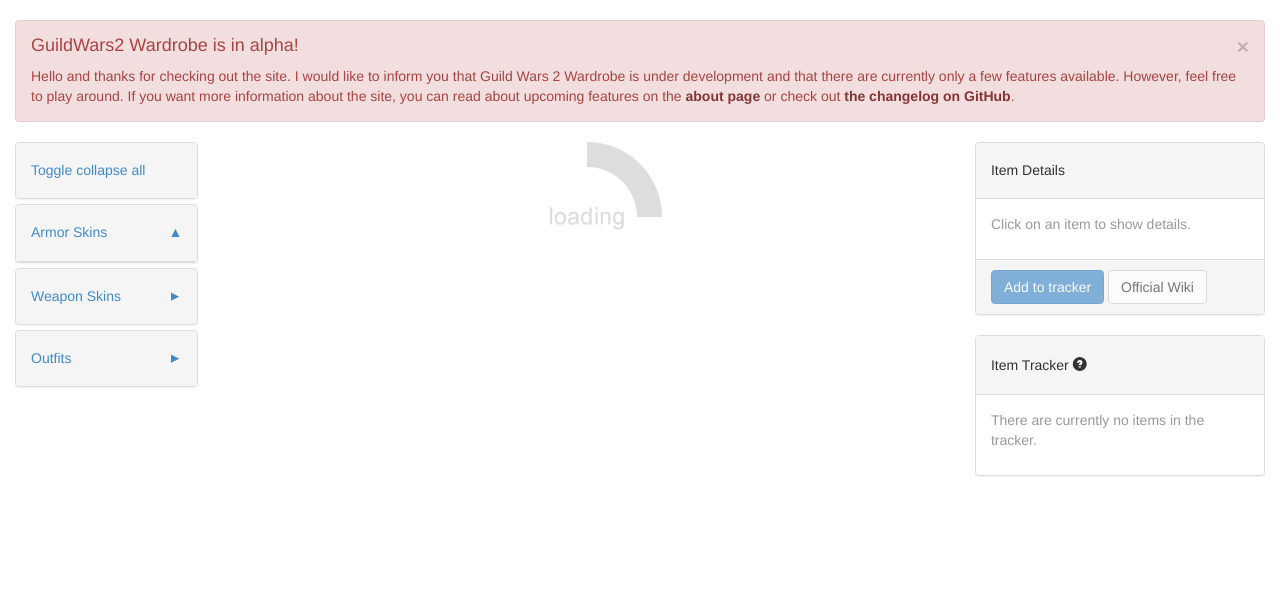
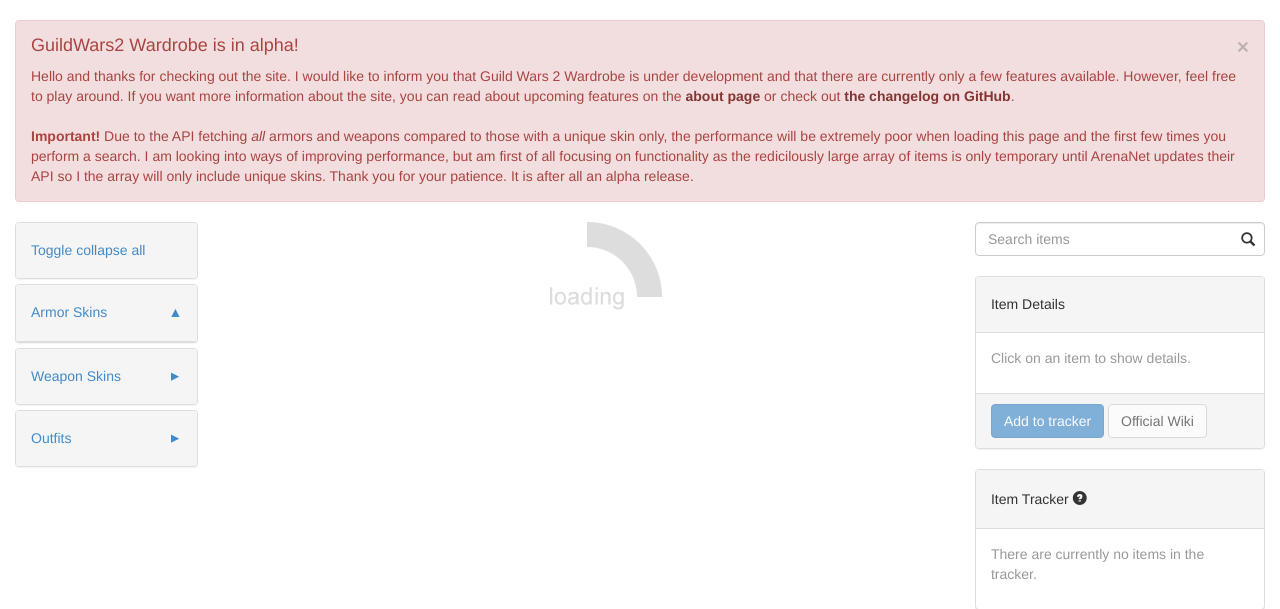
Before and after one commit to nightzirch/gw2wardrobe, a PHP site: page / in a window 1280 px wide. Shown: the part 52-661 px from the top of the page. Run offline with PHP 8.4, Linux system fonts and the light colour scheme; some libraries are stand-ins or nearby versions.

Commit message:
Search functionality added
Search for items! Performance is extremely poor at the moment.

```diff
--- a/css/style.css
+++ b/css/style.css
@@ -1,5 +1,6 @@
 #sortMenu .panel > .list-group,
-#menu .panel > .list-group {
+#menu .panel > .list-group,
+#ressources .panel > .list-group {
 	border-top: 1px solid #ddd;
 }
 
@@ -54,6 +55,19 @@ nav > .bg-primary {
 	color: #fff;
 }
 
+#search {
+	margin-bottom: 20px;
+}
+
+#search .form-group,
+#search .form-group input {
+	width: 100%;
+}
+
+#search #clearSearch {
+	cursor: pointer;
+}
+
 #tracker ul {
 	margin-bottom: -1px;
 }
@@ -79,3 +93,8 @@ nav > .bg-primary {
 #tracker ul > a > .trackerName {
 	margin-top: 6px;
 }
+
+#author img {
+	width: 100px;
+	margin: 0 10px 10px 0;
+}
--- a/index.php
+++ b/index.php
@@ -31,7 +31,9 @@
 			<div class="alert alert-danger">
 				<button type="button" class="close" data-dismiss="alert" aria-hidden="true">&times;</button>
 				<h4>GuildWars2 Wardrobe is in alpha!</h4>
-				Hello and thanks for checking out the site. I would like to inform you that Guild Wars 2 Wardrobe is under development and that there are currently only a few features available. However, feel free to play around. If you want more information about the site, you can read about upcoming features on the <a class="alert-link" href="/about">about page</a> or check out <a class="alert-link" href="https://github.com/nightzirch/gw2wardrobe/commits/master">the changelog on GitHub</a>.
+				<p>Hello and thanks for checking out the site. I would like to inform you that Guild Wars 2 Wardrobe is under development and that there are currently only a few features available. However, feel free to play around. If you want more information about the site, you can read about upcoming features on the <a class="alert-link" href="/about">about page</a> or check out <a class="alert-link" href="https://github.com/nightzirch/gw2wardrobe/commits/master">the changelog on GitHub</a>.</p>
+				<br />
+				<p><strong>Important!</strong> Due to the API fetching <em>all</em> armors and weapons compared to those with a unique skin only, the performance will be extremely poor when loading this page and the first few times you perform a search. I am looking into ways of improving performance, but am first of all focusing on functionality as the redicilously large array of items is only temporary until ArenaNet updates their API so I the array will only include unique skins. Thank you for your patience. It is after all an alpha release.</p>
 			</div>
 
 			<div class="row">
@@ -108,14 +110,17 @@
 
 					<div id="itemsContainer" class="panel-group">
 						<div data-bind="foreach: armors">
-							<div class="panel panel-default">
+							<div class="panel panel-default" data-bind="visible: size() != 0">
 								<div class="panel-heading">
-									<a class="collapsed" data-toggle="collapse" data-bind='html: name + " (" + value.length + ")" + arrow, attr: {href: "#" + id}'></a>
+									<a class="collapsed" data-toggle="collapse" data-bind='html: name + arrow, attr: {href: "#" + id}'></a>
+									<span style="margin-right: -3px">(</span>
+									<span data-bind='text: size() + " / ", visible: size() != null'></span>
+									<span data-bind='text: value().length + ")"'></span>
 								</div>
 
 								<div class="panel-collapse collapse" data-bind="attr: {id: id}">
 									<div class="panel-body" data-bind="foreach: value">
-										<div class="itemBlock" data-bind='attr: {"data-gw2item": id}'>
+										<div class="itemBlock" data-bind='attr: {"data-gw2item": id}, visible: visible'>
 											<img data-bind="attr: {src: img}" />
 										</div>
 									</div>
@@ -124,23 +129,37 @@
 						</div>
 
 						<div data-bind="foreach: weapons">
-							<div class="panel panel-default">
+							<div class="panel panel-default" data-bind="visible: size() != 0">
 								<div class="panel-heading">
-									<a class="collapsed" data-toggle="collapse" data-bind='html: name + " (" + value.length + ")" + arrow, attr: {href: "#" + id}'></a>
+									<a class="collapsed" data-toggle="collapse" data-bind='html: name + arrow, attr: {href: "#" + id}'></a>
+									<span style="margin-right: -3px">(</span>
+									<span data-bind='text: size() + " / ", visible: size() != null'></span>
+									<span data-bind='text: value().length + ")"'></span>
 								</div>
 
 								<div class="panel-collapse collapse" data-bind="attr: {id: id}">
 									<div class="panel-body" data-bind="foreach: value">
-										<div class="itemBlock" data-bind='attr: {"data-gw2item": id}'>
+										<div class="itemBlock" data-bind='attr: {"data-gw2item": id}, visible: visible'>
 											<img data-bind="attr: {src: img}" />
 										</div>
 									</div>
 								</div>
 							</div>
 						</div>
+
 					</div>
 				</div>
 				<div class="col-md-3">
+					<div id="search">
+						<form class="form-inline" role="form">
+							<div class="form-group has-feedback">
+								<input type="search" class="form-control" id="inputSearch" placeholder="Search items" data-bind="value: search, valueUpdate: 'input'">
+								<span class="glyphicon glyphicon-remove form-control-feedback" data-bind="visible: search" id="clearSearch"></span>
+								<span class="glyphicon glyphicon-search form-control-feedback" data-bind="visible: !search()"></span>
+							</div>
+						</form>
+					</div>
+
 					<div id="itemDetails">
 						<div class="panel panel-default">
 							<div class="panel-heading">
--- a/js/script.js
+++ b/js/script.js
@@ -100,6 +100,9 @@ var gw2w = {
 		self.armorSubtypes = ko.observableArray();
 		self.weaponSubtypes = ko.observableArray();
 
+		// Search
+		self.search = ko.observable(undefined);
+
 		// Item details
 		self.detailEmpty = ko.observable(true);
 		self.detailId = ko.observable(null);
@@ -133,6 +136,48 @@ var gw2w = {
 				return "Already in tracker";
 			}
 		});
+	},
+
+	class: {
+		// Class to represent an armor item
+		armor: function(obj) {
+			var self = this;
+			self.id = obj.data_id;
+			self.name = obj.name;
+			self.img = obj.img;
+			self.type = obj.type_id;
+			self.subType = obj.sub_type_id;
+			self.visible = ko.observable(true);
+		},
+		// Class to represent a weapon item
+		weapon: function(obj) {
+			var self = this;
+			self.id = obj.data_id;
+			self.name = obj.name;
+			self.img = obj.img;
+			self.type = obj.type_id;
+			self.subType = obj.sub_type_id;
+			self.visible = ko.observable(true);
+		},
+		// Class to represent armor subtypes
+		armorSubtype: function(obj) {
+			var self = this;
+			self.id = obj.id;
+			self.name = obj.name;
+		},
+		// Class to represent weapon subtypes
+		weaponSubtype: function(obj) {
+			var self = this;
+			self.id = obj.id;
+			self.name = obj.name;
+		},
+		// Class for the tracker
+		trackerItem: function(obj) {
+			var self = this;
+			self.id = obj.id;
+			self.name = obj.name;
+			self.icon = obj.icon;
+		}
 	},
 
 	api: {
@@ -176,6 +221,8 @@ var gw2w = {
 	listeners: {
 		all: function() {
 			gw2w.listeners.itemBlock();
+			gw2w.listeners.search();
+			gw2w.listeners.searchClear();
 			gw2w.listeners.trackerAdd();
 			gw2w.listeners.collapseToggle();
 		},
@@ -183,6 +230,23 @@ var gw2w = {
 			$(".itemBlock").on("click", function() {
 				var id = $(this).attr("data-gw2item");
 				gw2w.populate.itemDetails(id);
+			});
+		},
+		search: function() {
+			$("#search form").on("submit", function(e) {
+				e.preventDefault();
+				gw2w.process.search();
+			});
+
+			$("#search form").on("focusout", function(e) {
+				gw2w.process.search();
+			});
+		},
+		searchClear: function() {
+			$("#clearSearch").on("click", function(e) {
+				gw2w.vm.search(undefined);
+				gw2w.process.search();
+				//$("#inputSearch").blur();	// Won't work for some reason
 			});
 		},
 		trackerAdd: function() {
@@ -205,46 +269,6 @@ var gw2w = {
 					$("#itemsContainer .panel-collapse").collapse("show");
 				}
 			});
-		}
-	},
-
-	class: {
-		// Class to represent an armor item
-		armor: function(obj) {
-			var self = this;
-			self.id = obj.data_id;
-			self.name = obj.name;
-			self.img = obj.img;
-			self.type = obj.type_id;
-			self.subType = obj.sub_type_id;
-		},
-		// Class to represent a weapon item
-		weapon: function(obj) {
-			var self = this;
-			self.id = obj.data_id;
-			self.name = obj.name;
-			self.img = obj.img;
-			self.type = obj.type_id;
-			self.subType = obj.sub_type_id;
-		},
-		// Class to represent armor subtypes
-		armorSubtype: function(obj) {
-			var self = this;
-			self.id = obj.id;
-			self.name = obj.name;
-		},
-		// Class to represent weapon subtypes
-		weaponSubtype: function(obj) {
-			var self = this;
-			self.id = obj.id;
-			self.name = obj.name;
-		},
-		// Class for the tracker
-		trackerItem: function(obj) {
-			var self = this;
-			self.id = obj.id;
-			self.name = obj.name;
-			self.icon = obj.icon;
 		}
 	},
 
@@ -378,7 +402,7 @@ var gw2w = {
 			// Also, let's remove some of the bullshit subtypes.
 			// To make it simple, we remove those that have less than 10 items in them.
 			vm.weapons.remove(function(item) {
-				return item.value.length < 10;
+				return item.value().length < 10;
 			});
 
 			// And lastly, let's sort them alphabetically
@@ -406,11 +430,23 @@ var gw2w = {
 			// Creating multidimentional arrays inside gw2w.vm.armors and gw2w.vm.weapons
 			$.each(armorSubtypes, function(index, obj) {
 				//vm.armors()[obj.id] = {"name": obj.name, "value": ko.observableArray()};
-				vm.armors()[obj.id] = {"id": gw2w.general.unspacify(obj.name), "name": obj.name, "arrow": gw2w.items.arrow, "value": new Array()};
+				vm.armors()[obj.id] = {
+					"id": gw2w.general.unspacify(obj.name),
+					"name": obj.name,
+					"arrow": gw2w.items.arrow,
+					"size": ko.observable(null),
+					"value": ko.observableArray()
+				};
 			});
 			$.each(weaponSubtypes, function(index, obj) {
 				//vm.weapons()[obj.id] = {"name": obj.name, "value": ko.observableArray()};
-				vm.weapons()[obj.id] = {"id": gw2w.general.unspacify(obj.name), "name": obj.name, "arrow": gw2w.items.arrow, "value": new Array()};
+				vm.weapons()[obj.id] = {
+					"id": gw2w.general.unspacify(obj.name),
+					"name": obj.name,
+					"arrow": gw2w.items.arrow,
+					"size": ko.observable(null),
+					"value": ko.observableArray()
+				};
 			});
 		},
 		itemDetails: function() {
@@ -485,6 +521,65 @@ var gw2w = {
 			else {
 
 			}
+		},
+		search: function() {
+			var vm = gw2w.vm;
+			var armors = vm.armors();
+			var weapons = vm.weapons();
+			var search = new RegExp(vm.search(), "g");
+
+			// Each armor type
+			$(armors).each(function() {
+				// Counter for armor.size
+				var counter = 0;
+
+				// Each armor item
+				$(this.value()).each(function() {
+					if(search.exec(this.name)) {
+						this.visible(true);
+						counter++;
+					}
+					else {
+						this.visible(false);
+					}
+				});
+
+				// Setting this.size to null if counter == value().length
+				if(counter == this.value().length) {
+					this.size(null);
+				}
+				// If it's not, then we want to show the number of visible items
+				else {
+					this.size(counter);
+				}
+			});
+
+			// Each weapon type
+			$(weapons).each(function() {
+				// Counter for weapon.size
+				var counter = 0;
+
+				// Each weapon item
+				$(this.value()).each(function() {
+					if(search.exec(this.name)) {
+						this.visible(true);
+						counter++;
+					}
+					else {
+						this.visible(false);
+					}
+				});
+
+				// Setting this.size to null if counter == value().length
+				if(counter == this.value().length) {
+					this.size(null);
+				}
+				// If it's not, then we want to show the number of visible items
+				else {
+					this.size(counter);
+				}
+			});
+
 		}
 	},
 
```
Also changed, not shown: about/index.php (+22 -7 lines), img/author.png (added).
